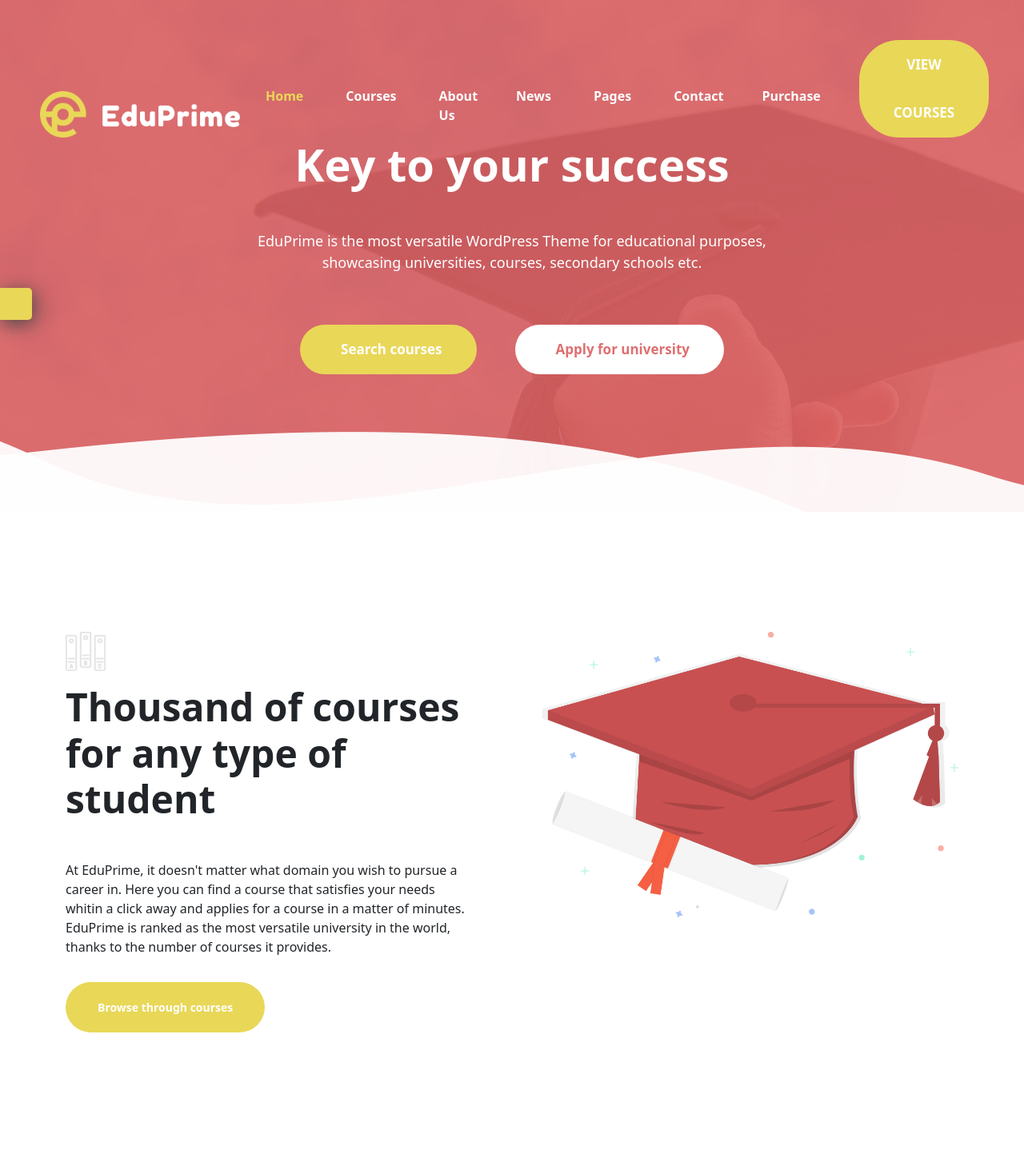
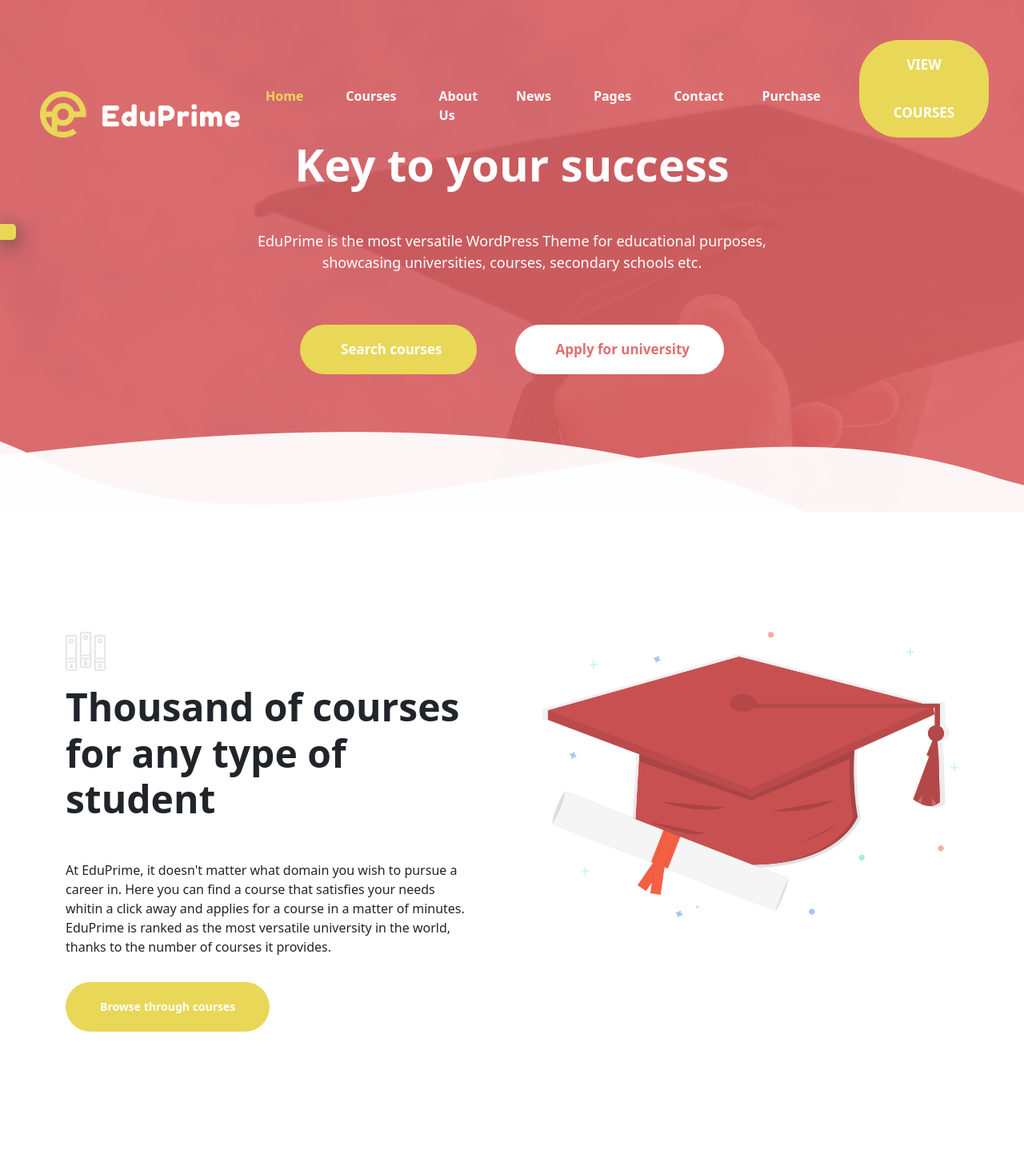
Before and after one commit to MartinelliFabio/proj-html-vuejs, a Vue app: page / in a window 1280 px wide. Shown: the top 1448 px of the page at 80% size. Built offline with nearby package versions, Linux system fonts and the light colour scheme; the HTML template or start-up script is replaced by a standard one.

Commit message:
Added some style to the FirstMainComponent

```diff
--- a/src/assets/style/partials/_variables.scss
+++ b/src/assets/style/partials/_variables.scss
@@ -8,6 +8,7 @@ $pink: #e56768;
 $pink2: #da5f60e6;
 $black: #454545;
 $black2: #3d404f;
+$red: #dd3333;
 
 // Border colors
 $gray: #ececee;
--- a/src/components/FirstMainComponent.vue
+++ b/src/components/FirstMainComponent.vue
@@ -62,7 +62,7 @@
 }
 .button {
     display: inline-block;
-    padding: 0.1rem 2.5rem;
+    padding: 1px 43px;
     border-radius: 50px;
     line-height: 60px;
     text-align: center;
@@ -73,6 +73,11 @@
     color: $white;
     font-size: 14px;
     font-weight: bold;
+    transition: all 0.3s ease-in-out;
+
+    &:hover {
+        background-color: $red;
+    }
 }
 
 .description {
@@ -115,7 +120,6 @@
 
         .img-faculties.active {
             filter: invert(100%) sepia(0%) saturate(1%) hue-rotate(241deg) brightness(250%) contrast(101%);
-
         }
 
         .faculties {
@@ -164,5 +168,10 @@
     color: $white;
     font-size: 14px;
     font-weight: bold;
+    transition: all 0.3s ease-in-out;
+
+    &:hover {
+        background-color: $yellow;
+    }
 }
 </style>
--- a/src/components/HeaderComponent.vue
+++ b/src/components/HeaderComponent.vue
@@ -66,22 +66,31 @@
 
     .box-icons {
         position: fixed;
-        top: 45%;
+        top: 35%;
         left: 0;
-        padding: 20px;
+        padding: 10px;
         background-color: $yellow;
         border-top-right-radius: 5px;
         border-bottom-right-radius: 5px;
-        font-size: 20px;
+        font-size: 15px;
         box-shadow: 2px 5px 25px $black;
         z-index: 9999;
+        transition: all 0.3s ease-in-out;
+
+        &:hover {
+            padding: 10px 15px;
+        }
+
+        a {
+            color: $white;
+        }
     }
 
 
-    a {
+    li a {
         text-decoration: none;
         color: $white;
-        transition: 0.3s ease-in-out;
+        transition: all 0.3s ease-in-out;
 
         &:hover {
             color: $yellow;
@@ -139,7 +148,7 @@
         .view {
             background-color: $yellow;
             color: $white;
-            transition: 0.3s ease-in-out;
+            transition: all 0.3s ease-in-out;
         }
 
         .view:hover {
@@ -158,7 +167,7 @@
     .btn-courses {
         background-color: $yellow;
         color: $white;
-        transition: 0.3s ease-in-out;
+        transition: all 0.3s ease-in-out;
     }
 
     .btn-courses:hover {
@@ -169,7 +178,7 @@
     .btn-apply {
         background-color: $white;
         color: $pink2;
-        transition: 0.3s ease-in-out;
+        transition: all 0.3s ease-in-out;
     }
 
     .btn-apply:hover {
```
